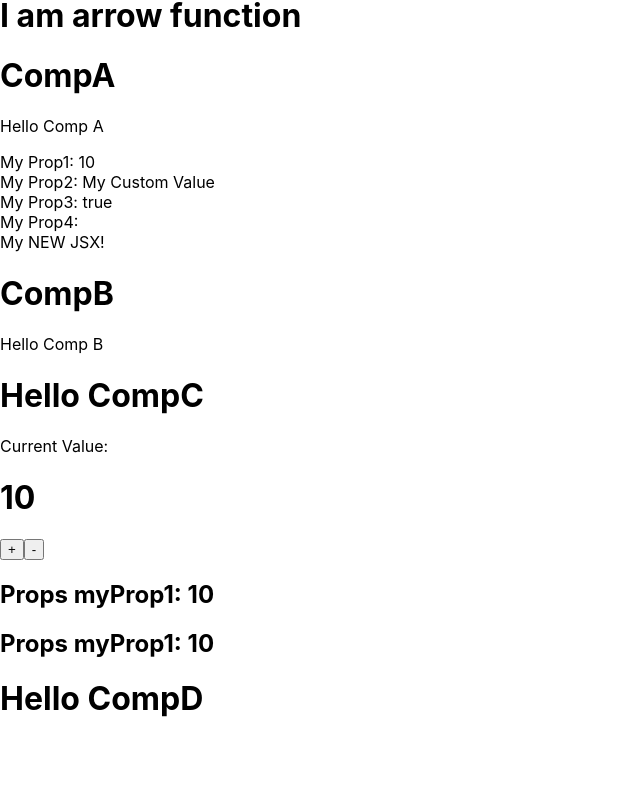
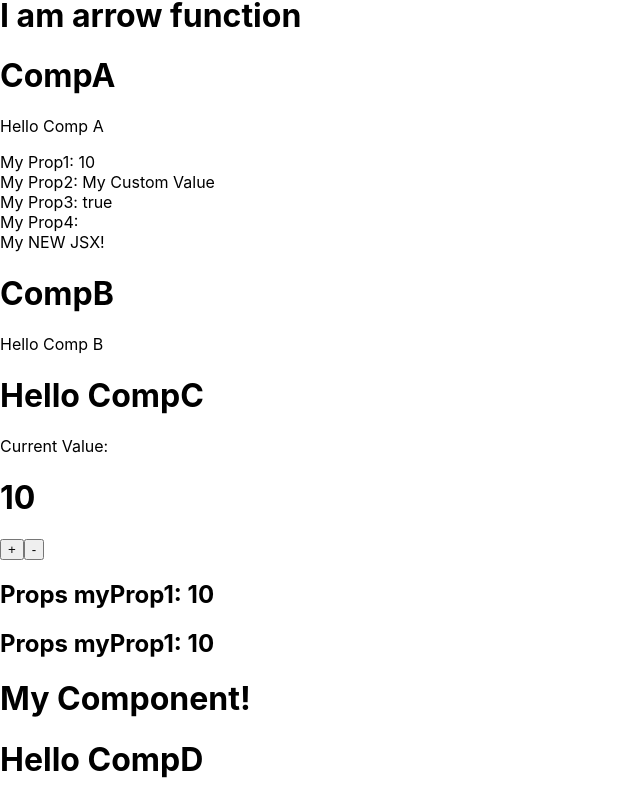
Before and after one commit to lrangelc/nextjs-content-manager-app, a Next.js app: page / in a window 1280 px wide. Shown: the part 492-1292 px from the top of the page, without its empty margins (0-640 px from the left). Before the commit the page ends 1232 px from the top, so only its background shows below. Built offline with nearby package versions, Linux system fonts and the light colour scheme.

Commit message:
More about props

```diff
--- a/pages/index.tsx
+++ b/pages/index.tsx
@@ -56,7 +56,7 @@ function CompB() {
 }
 
 // JSX - Javascript XML
-class CompC extends React.Component<{ myProp1 }, { [key: string]: any }> {
+class CompC extends React.Component<{ myProp1; MyProp2 }, { [key: string]: any }> {
   // state = {
   //   myValue: 10,
   // };
@@ -78,7 +78,8 @@ class CompC extends React.Component<{ myProp1 }, { [key: string]: any }> {
   render() {
     // const myValue = this.state.myValue;
     const { myValue } = this.state;
-    const { myProp1} = this.props;
+    const { myProp1, MyProp2 } = this.props;
+
     console.log(`I am re-executed`);
 
     return (
@@ -89,6 +90,7 @@ class CompC extends React.Component<{ myProp1 }, { [key: string]: any }> {
         <button onClick={() => this.changeState(myValue - 1)}>-</button>
         <h2>Props myProp1: {this.props.myProp1}</h2>
         <h2>Props myProp1: {myProp1}</h2>
+        <MyProp2 />
       </>
     );
   }
@@ -98,6 +100,10 @@ class CompD extends React.Component {
   render() {
     return React.createElement('h1', null, 'Hello CompD');
   }
+}
+
+function MyComponent() {
+  return <h1>My Component!</h1>;
 }
 
 function Home() {
@@ -156,7 +162,7 @@ function Home() {
       <button onClick={() => changeValue(-1)}>-</button>
       <h1>Hello World! HomePage</h1>
       <CompA myProp1={myValue} myProp2='My Custom Value' myProp3={true} myProp4={() => <div>My NEW JSX!</div>} />
-      <CompC myProp1={myValue} />
+      <CompC myProp1={myValue} MyProp2={MyComponent} />
       <CompD />
     </>
   );
```
